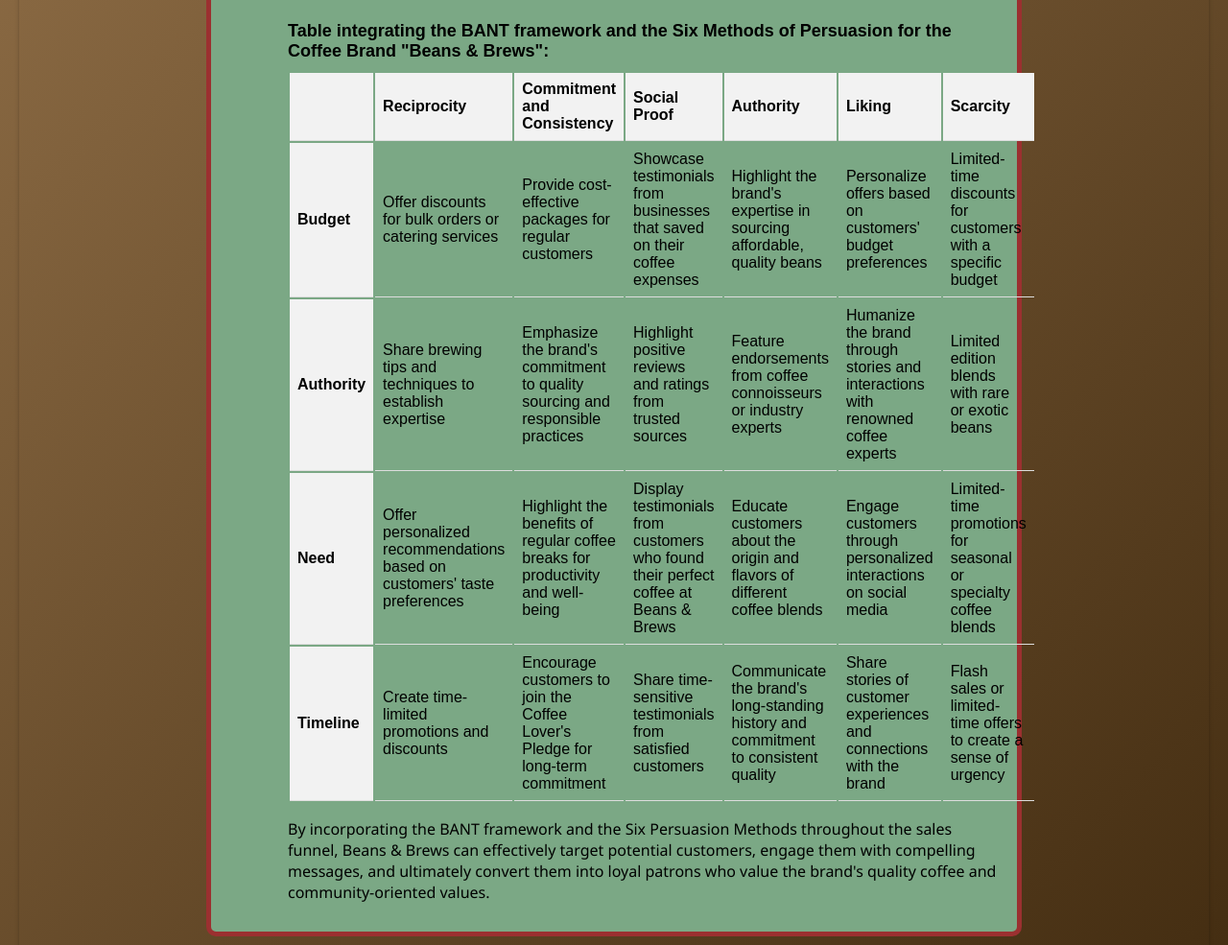
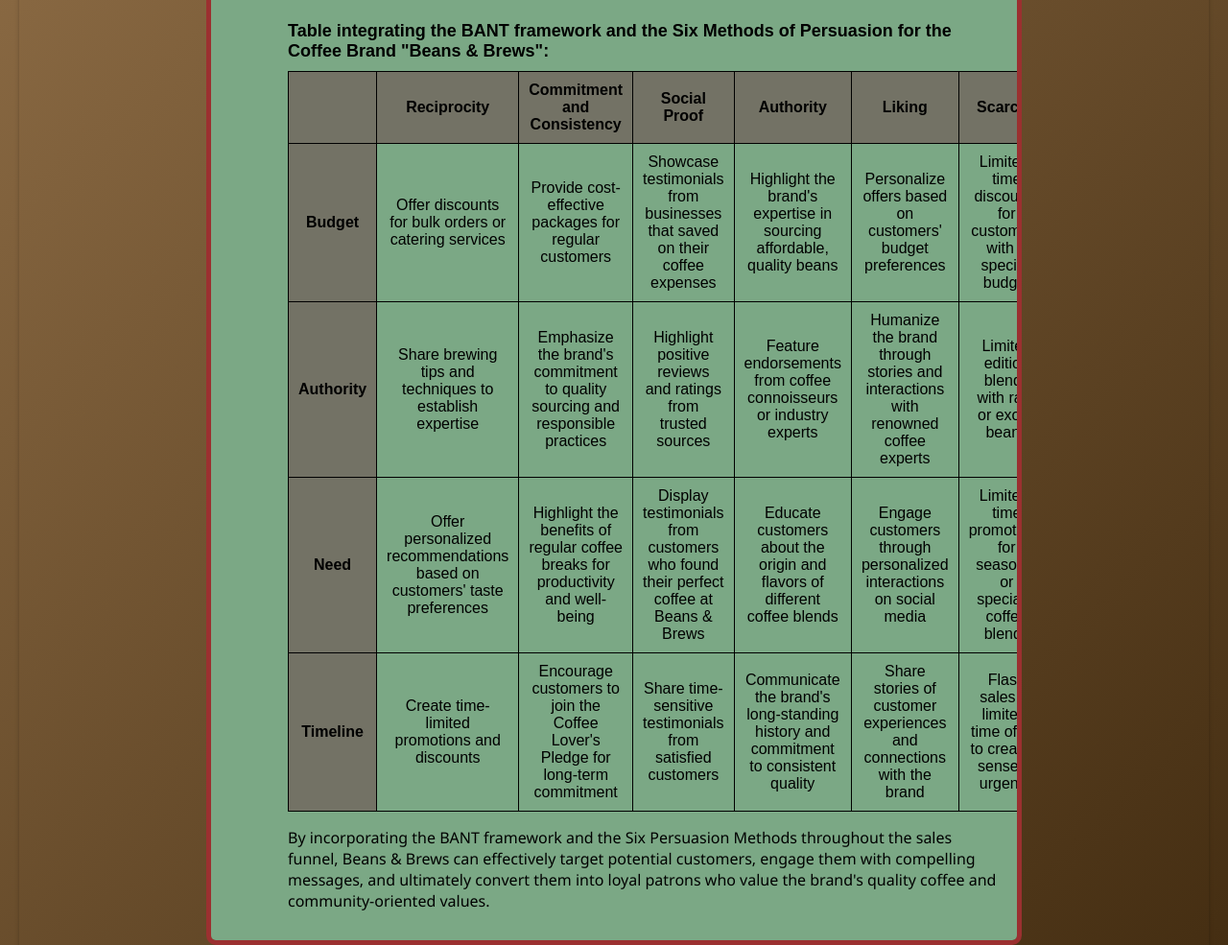
Before and after one commit to ravipatel0113/IS601-850-TeamA, a website: page docs/Marketing_strategies.html in a window 1280 px wide. Shown: the part 3238-4223 px from the top of the page at 96% size. Drawn offline with Linux system fonts and the light colour scheme.

Commit message:
changing alignments and colors

```diff
--- a/docs/css/marketing_strategies.css
+++ b/docs/css/marketing_strategies.css
@@ -78,6 +78,7 @@
   border: 5px solid #9b3030;
   /* box-shadow:10px 2px #b2e0bf; */
   border-radius: 10px;
+  overflow: auto;
 }
 
 h1 {
@@ -231,13 +232,24 @@
   align-items: center;
 }
 
-th,
-td {
-  padding: 8px;
-  text-align: left;
-  border-bottom: 1px solid #ddd;
+table {
+  width: 100%;
+  align-self: flex-start;
+  border-collapse: collapse;
+
+}
+
+th, td {
+  padding: 10px;
+  text-align: center;
+  border: 1px solid #000;
 }
 
 th {
-  background-color: #f2f2f2;
+  background-color: #6f53539f;
 }
+
+th:first-child,
+td:first-child {
+  font-weight: bold;
+}
```
